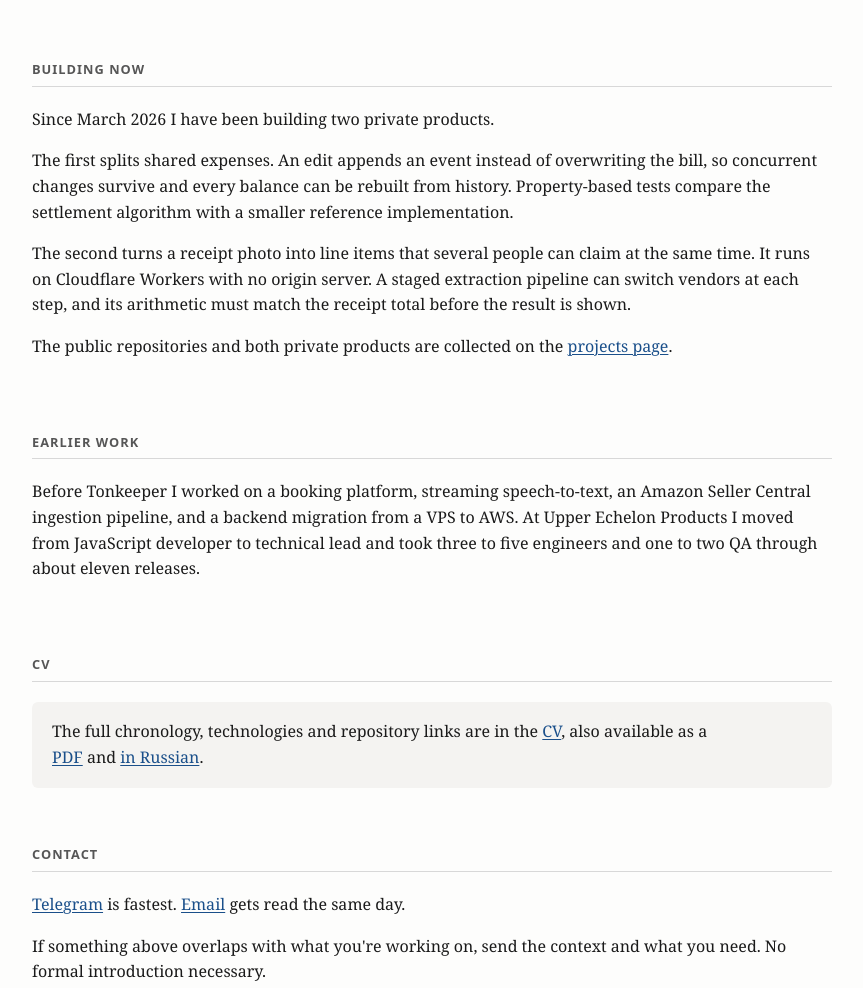
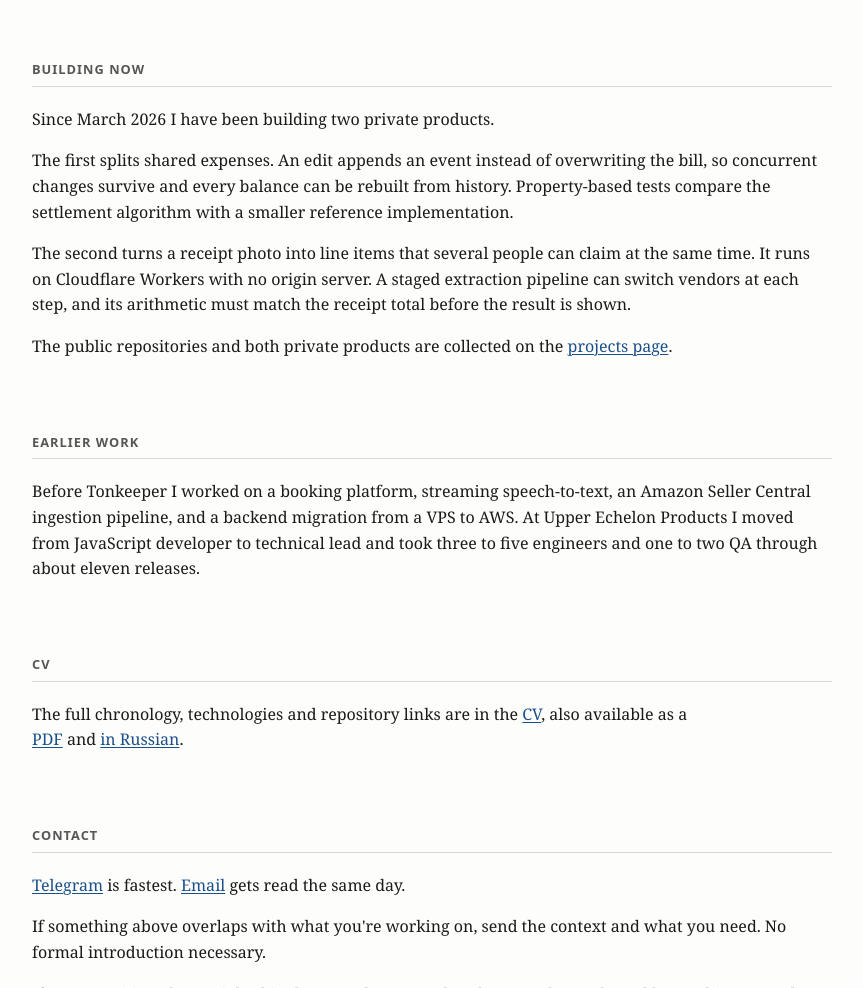
Before and after one commit to mois-ilya/mois.pro, a plain HTML site: page src/index.html in a window 1280 px wide. Shown: the part 1272-2260 px from the top of the page, without its empty margins (208-1071 px from the left). Drawn offline with Linux system fonts and the light colour scheme.

Commit message:
Put the CV first among the home page's links
The CV link sat in a boxed section near the bottom, a long scroll away. It now leads the row under the name; the section below keeps the PDF and Russian links and loses its box, which no other part of the site uses.

```diff
--- a/assets/site.css
+++ b/assets/site.css
@@ -110,11 +110,11 @@ p { margin: 0 0 1rem; }
 .work li { margin-bottom: 1.1rem; }
 .work .what { font-family: var(--sans); font-size: 0.95rem; font-weight: 600; }
 
-.cv-links { background: var(--surface); border-radius: 6px; padding: 1.1rem 1.25rem; }
-.cv-links p { text-wrap: pretty; }
+/* The CV is also the first link under the name, so this section needs no box to
+   be found; it reads like the sections around it. */
+.cv-links { text-wrap: pretty; }
 /* A link that breaks across lines reads as two links. */
 .cv-links a { white-space: nowrap; }
-.cv-links p:last-child { margin-bottom: 0; }
 
 footer {
   max-width: 50rem;
--- a/src/index.html
+++ b/src/index.html
@@ -36,6 +36,7 @@
       <p class="pitch">I build a product's technical side end to end — lately that has meant
         developer platforms: APIs, and the SDKs other engineers install.</p>
       <p class="links">
+        <a href="/cv">CV</a>
         <a href="https://github.com/mois-ilya" target="_blank" rel="noopener">GitHub</a>
         <a href="https://www.linkedin.com/in/moisilya" target="_blank" rel="noopener">LinkedIn</a>
         <a href="https://t.me/moisle" target="_blank" rel="noopener">Telegram</a>
@@ -92,11 +93,9 @@
 
 <section>
   <h2>CV</h2>
-  <div class="cv-links">
-    <p>The full chronology, technologies and repository links are in the <a href="/cv">CV</a>,
-      also available as a <a href="/Ilya-Mois-CV.pdf">PDF</a> and
-      <a href="/cv/ru" hreflang="ru">in Russian</a>.</p>
-  </div>
+  <p class="cv-links">The full chronology, technologies and repository links are in the <a href="/cv">CV</a>,
+    also available as a <a href="/Ilya-Mois-CV.pdf">PDF</a> and
+    <a href="/cv/ru" hreflang="ru">in Russian</a>.</p>
 </section>
 
 <section>
```
